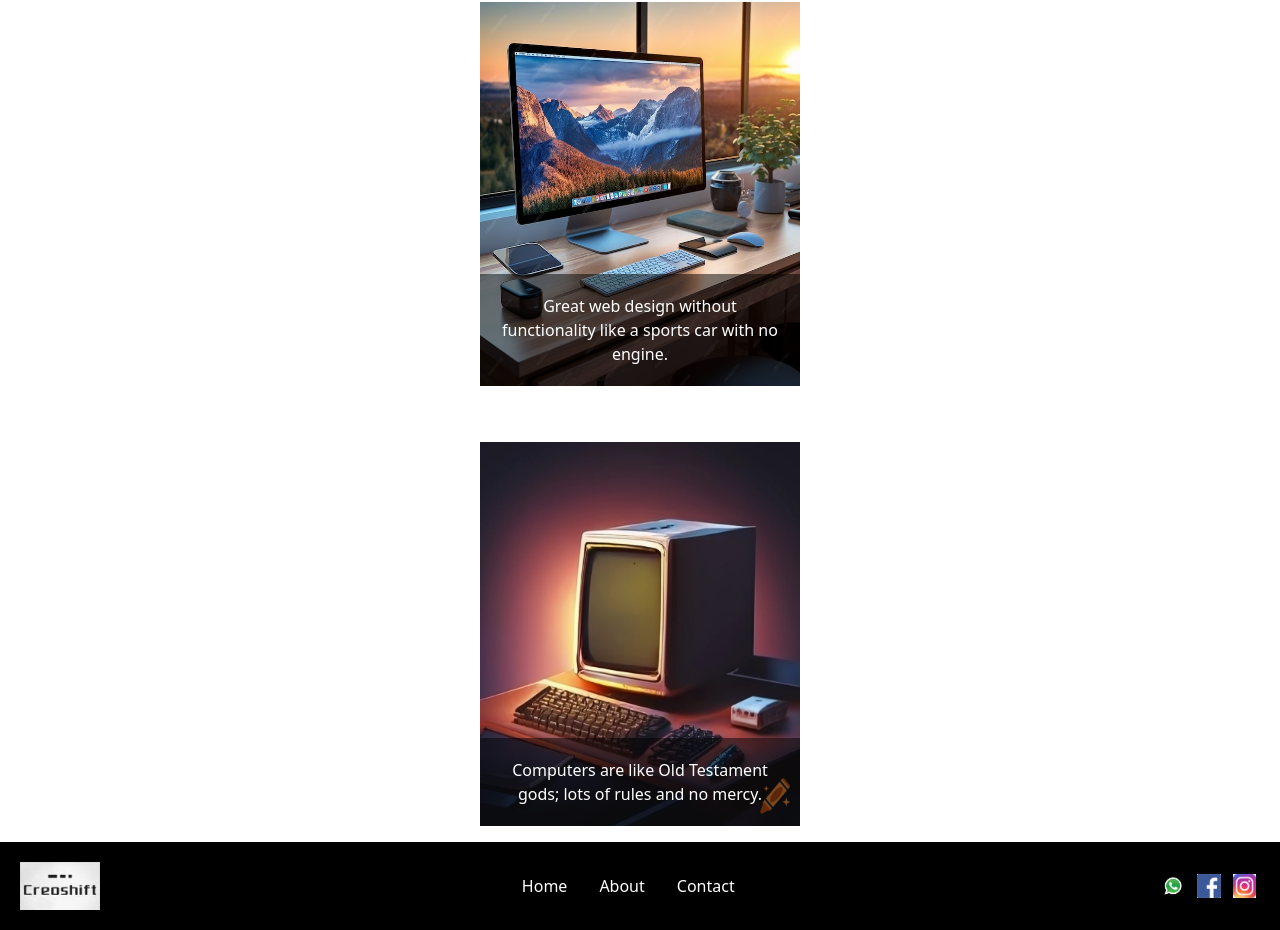
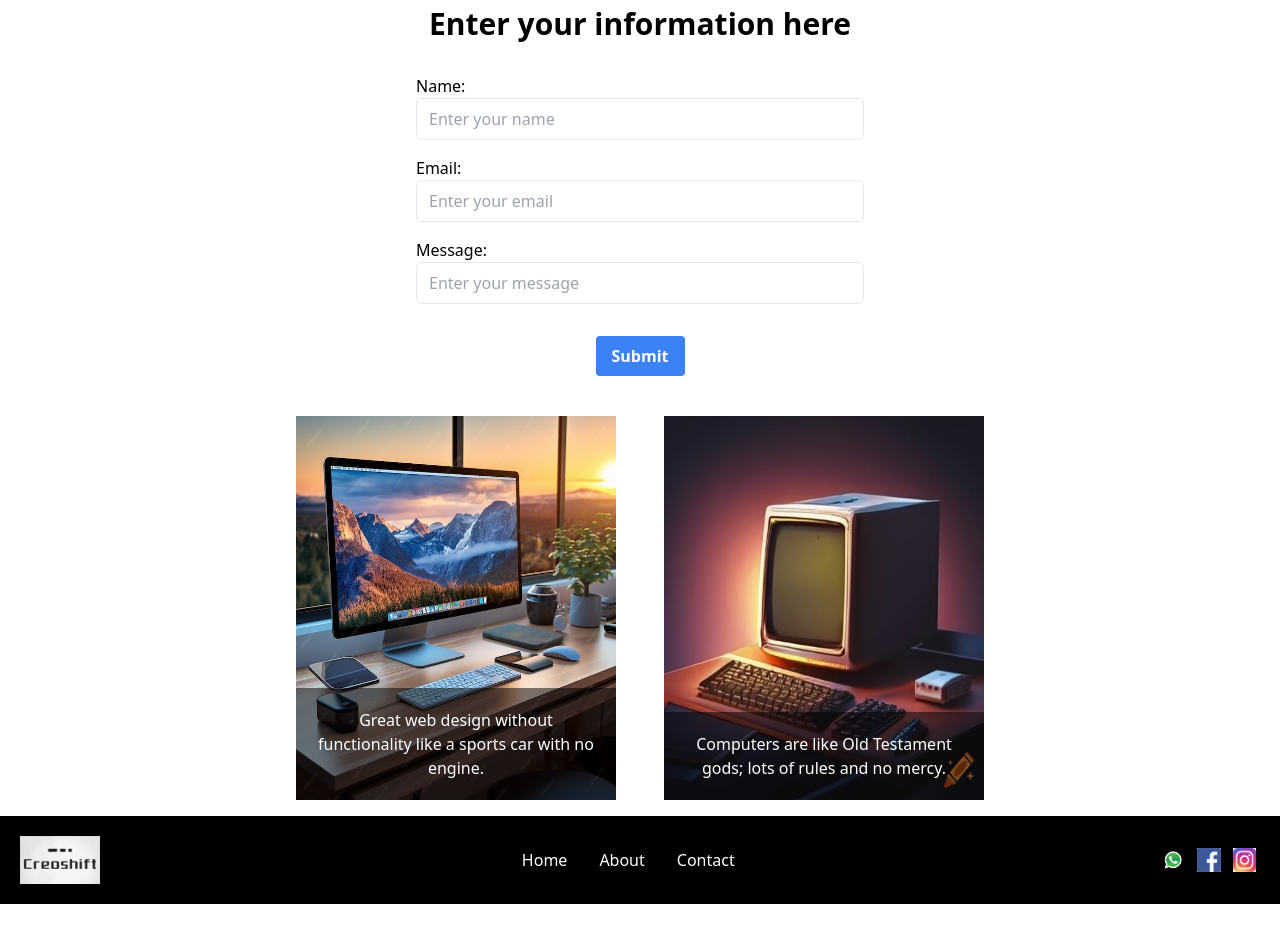
Before and after one commit to Joseph6655/nextjs-test3, a Next.js app: page / in a window 1280 px wide. Shown: the part 926-1856 px from the top of the page. After the commit the page ends 1830 px from the top, so only its background shows below. Built offline with nearby package versions, Linux system fonts and the light colour scheme.

Commit message:
new changes

```diff
--- a/src/comps/SectionImage.js
+++ b/src/comps/SectionImage.js
@@ -3,11 +3,13 @@
 const SectionImage = ({ imageSource, cardContent }) => {
   return (
     <section className="section-image mt-10">
-      <div className="container mx-auto flex flex-col md:flex-row items-center justify-center">
-        <div className="image-container mx-6 mb-6 md:mb-4 md:w-80 relative">
-          <img src={imageSource} alt="Image" className="w-full h-auto md:w-96 md:h-96" />
-          <div className="card-content absolute bottom-0 left-0 w-full bg-black bg-opacity-50 p-5 text-white text-center">
-            {cardContent}
+      <div className="container mx-auto">
+        <div className="flex flex-col md:flex-row items-center justify-center">
+          <div className="image-container mx-6 mb-6 md:mb-4 md:w-80 relative">
+            <img src={imageSource} alt="Image" className="w-full h-auto md:w-96 md:h-96" />
+            <div className="card-content absolute bottom-0 left-0 w-full bg-black bg-opacity-50 p-5 text-white text-center">
+              {cardContent}
+            </div>
           </div>
         </div>
       </div>
--- a/src/pages/about.js
+++ b/src/pages/about.js
@@ -20,9 +20,11 @@
         <title>About page</title>
       </Head>
       <Banner imageSource="/about.png" cardContent="Welcome to About page" textColor="text-blue-500"/>
-      {imagesData.map((data, index) => (
-        <SectionImage key={index} imageSource={data.imageSource} cardContent={data.cardContent} />
-      ))}
+      <div className="flex flex-wrap justify-center">
+        {imagesData.map((data, index) => (
+          <SectionImage key={index} imageSource={data.imageSource} cardContent={data.cardContent} />
+        ))}
+      </div>
       <Footer/>
     </div>
   );
--- a/src/pages/contact.js
+++ b/src/pages/contact.js
@@ -21,9 +21,11 @@
       </Head>
       <Banner imageSource="/contact.png" cardContent="Welcome to Contact page" />
       <Form/>
-      {imagesData.map((data, index) => (
-        <SectionImage key={index} imageSource={data.imageSource} cardContent={data.cardContent} />
-      ))}
+      <div className="flex flex-wrap justify-center">
+        {imagesData.map((data, index) => (
+          <SectionImage key={index} imageSource={data.imageSource} cardContent={data.cardContent} />
+        ))}
+      </div>
 
       <Footer/>
     </div>
--- a/src/pages/index.js
+++ b/src/pages/index.js
@@ -3,6 +3,7 @@
 import Banner from '@/comps/Banner';
 import Navbar from '@/comps/Navbar';
 import Footer from '@/comps/Footer';
+import Form from '@/comps/Form';
 import SectionImage from '@/comps/SectionImage';
 
 const HomePage = () => {
@@ -18,9 +19,13 @@
         <title>Home page</title>
       </Head>
       <Banner imageSource="/banner.png" cardContent="Welcome to Home page" />
-      {imagesData.map((data, index) => (
-        <SectionImage key={index} imageSource={data.imageSource} cardContent={data.cardContent} />
-      ))}
+      <Form/>
+      <div className="flex flex-wrap justify-center">
+        {imagesData.map((data, index) => (
+          <SectionImage key={index} imageSource={data.imageSource} cardContent={data.cardContent} />
+        ))}
+      </div>
+
       <Footer/>
     </div>
   );
```
